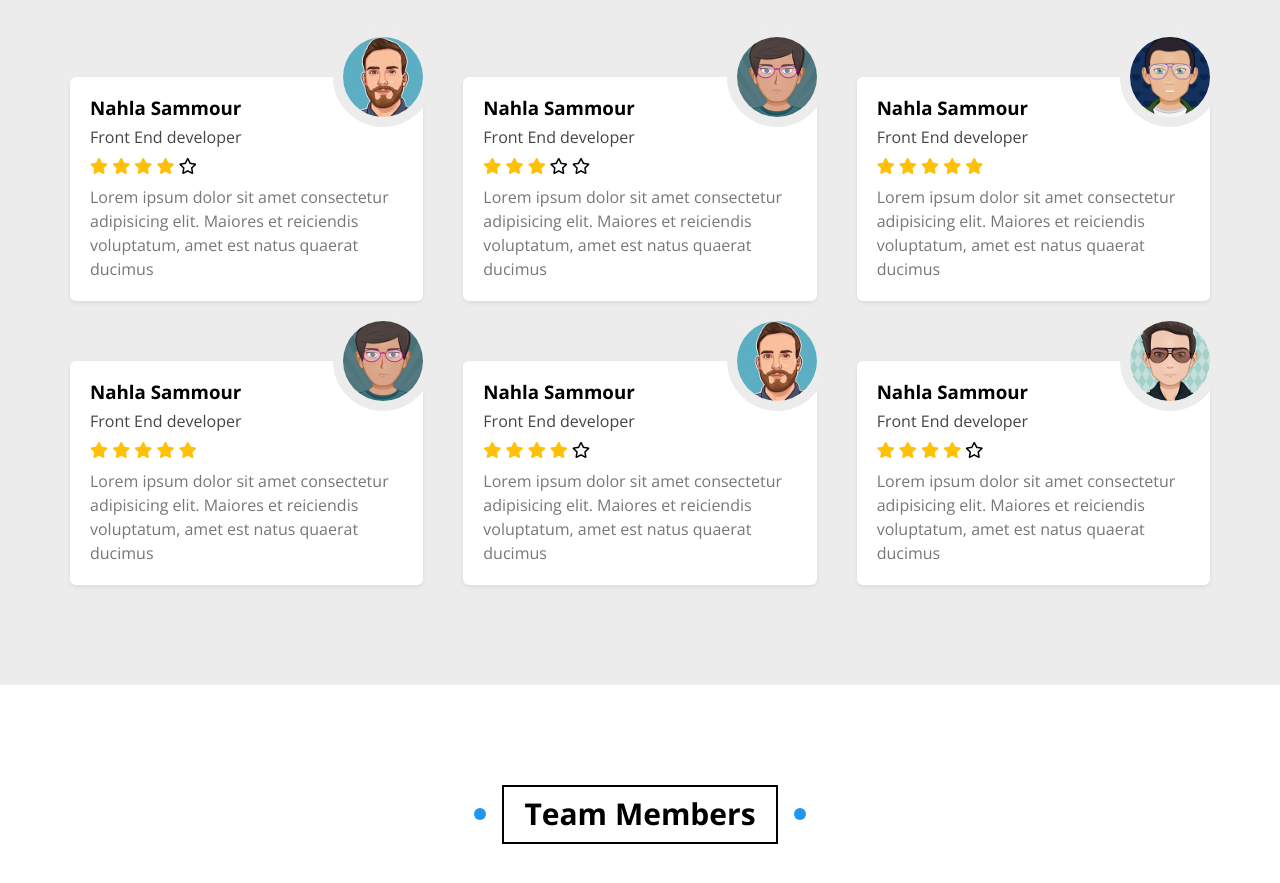
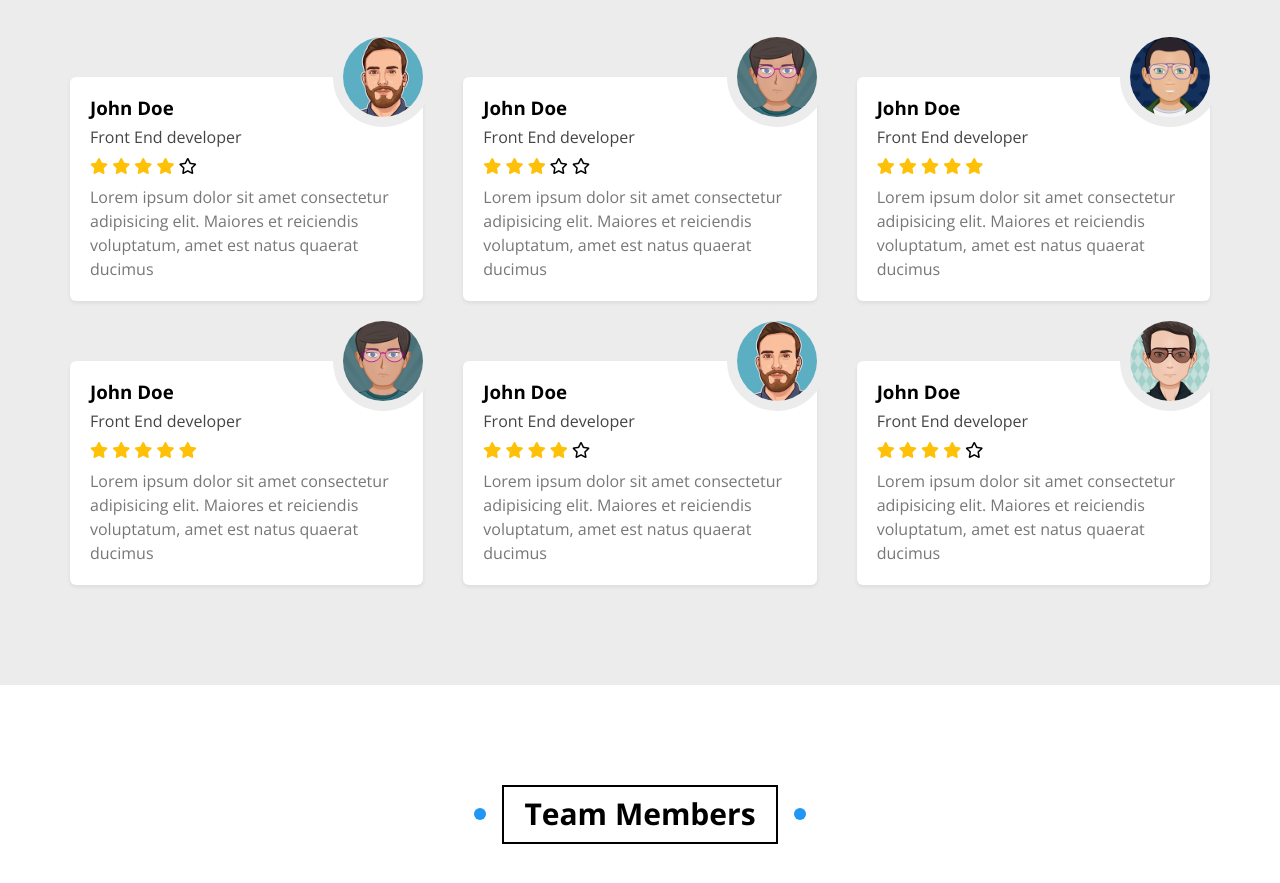
Before and after one commit to StellaCadente-7/dev-services, a plain HTML site: page index.html in a window 1280 px wide. Shown: the part 4224-5107 px from the top of the page. Drawn offline with nearby package versions, Linux system fonts and the light colour scheme.

Commit message:
Update index.html

```diff
--- a/index.html
+++ b/index.html
@@ -246,7 +246,7 @@
         <div class="container">
             <div class="box">
                 <img src="images/avatar-05.png" alt="av-01">
-                <h3>Nahla Sammour</h3>
+                <h3>John Doe</h3>
                 <span class="description">Front End developer</span>
                 <div class="rate">
                     <i class="filled fas fa-star"></i>
@@ -259,7 +259,7 @@
             </div>
             <div class="box">
                 <img src="images/avatar-04.png" alt="av">
-                <h3>Nahla Sammour</h3>
+                <h3>John Doe</h3>
                 <span class="description">Front End developer</span>
                 <div class="rate">
                     <i class="filled fas fa-star"></i>
@@ -272,7 +272,7 @@
             </div>
             <div class="box">
                 <img src="images/avatar-03.png" alt="av">
-                <h3>Nahla Sammour</h3>
+                <h3>John Doe</h3>
                 <span class="description">Front End developer</span>
                 <div class="rate">
                     <i class="filled fas fa-star"></i>
@@ -285,7 +285,7 @@
             </div>
             <div class="box">
                 <img src="images/avatar-04.png" alt="av">
-                <h3>Nahla Sammour</h3>
+                <h3>John Doe</h3>
                 <span class="description">Front End developer</span>
                 <div class="rate">
                     <i class="filled fas fa-star"></i>
@@ -298,7 +298,7 @@
             </div>
             <div class="box">
                 <img src="images/avatar-05.png" alt="av">
-                <h3>Nahla Sammour</h3>
+                <h3>John Doe</h3>
                 <span class="description">Front End developer</span>
                 <div class="rate">
                     <i class="filled fas fa-star"></i>
@@ -311,7 +311,7 @@
             </div>
             <div class="box">
                 <img src="images/avatar-06.png" alt="av">
-                <h3>Nahla Sammour</h3>
+                <h3>John Doe</h3>
                 <span class="description">Front End developer</span>
                 <div class="rate">
                     <i class="filled fas fa-star"></i>
```
